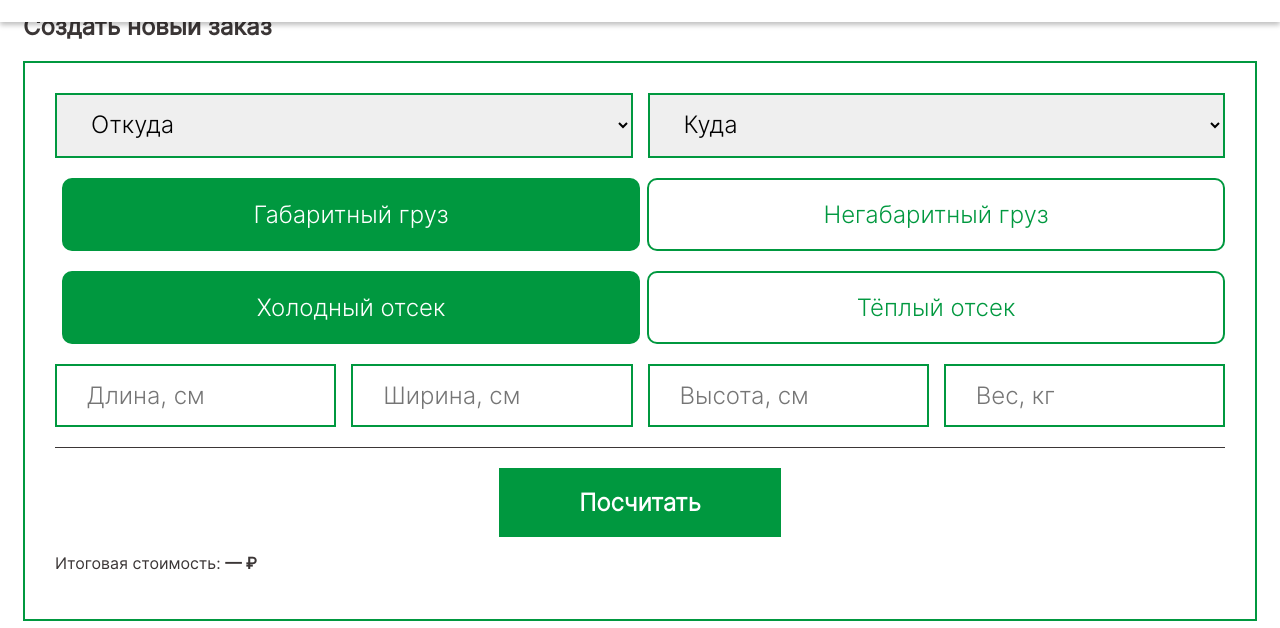
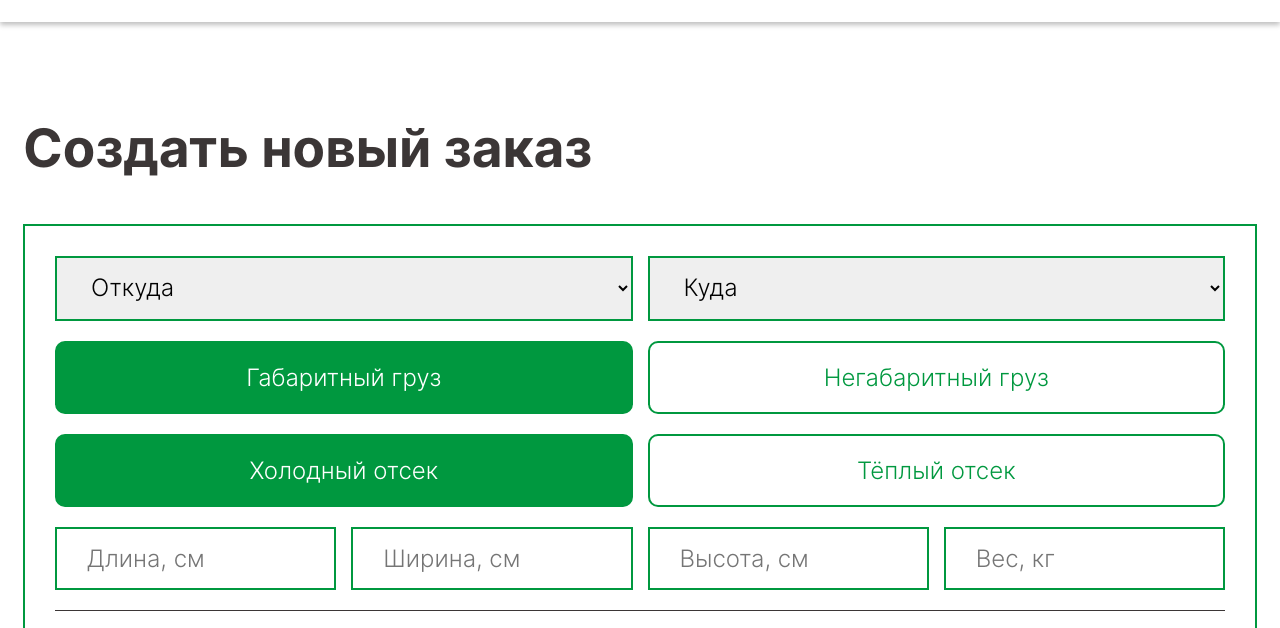
Before and after one commit to batoqqqa/cargopolusholoda, a website: page public/dashboard.html in a window 1280 px wide. Shown: the part 104-732 px from the top of the page. Drawn offline with Linux system fonts and the light colour scheme; no server answers; sample sign-in values are in the browser's storage.

Commit message:
Update style.css

```diff
--- a/public/style.css
+++ b/public/style.css
@@ -694,29 +694,29 @@ section[id] {
 
 
 
-.tab-content h2 {
+.dashboard-section h2 {
   margin-top: 220px;
   font-family: Inter-B;
   font-size: 53px;
 }
 
-#tab-calc {
+#create-order-pane {
   margin-bottom: 80px;
 }
 
-#tab-calc .calculator-box {
+#create-order-pane .calculator-box {
   position: relative;
   z-index: 1;
 }
 
-#tab-calc .button-group {
+#create-order-pane .button-group {
   display: flex;
   flex-wrap: wrap;
   gap: 15px;
   margin-bottom: 20px;
 }
 
-#tab-calc .option-button {
+#create-order-pane .option-button {
   background-color: white;
   color: #00983F;
   border: 2px solid #00983F;
@@ -729,17 +729,17 @@ section[id] {
   display: inline-block;
 }
 
-#tab-calc .option-button.active {
+#create-order-pane .option-button.active {
   background-color: #00983F;
   color: white;
 }
 
 
-#tab-calc .calculate-button {
+#create-order-pane .calculate-button {
   margin-top: 20px;
 }
 
-#tab-calc .btn-primary {
+#create-order-pane .btn-primary {
   font-family: Inter-L;
   display: block;
   background-color: #00983F;
```
